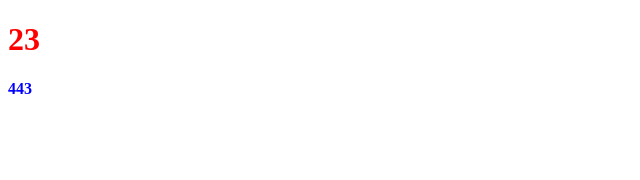
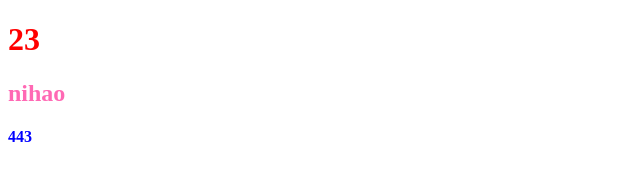
Before and after one commit to LiFangYu-2000/probjet_02, a plain HTML site: page index.html in a window 1280 px wide. Shown: the whole page, without its empty margins (0-640 px from the left). Drawn offline with Linux system fonts and the light colour scheme.

Commit message:
冲突测试

```diff
--- a/dome.css
+++ b/dome.css
@@ -5,3 +5,7 @@ h1 {
 h4 {
   color: blue;
 }
+h2 {
+  color: hotpink;
+  font-weight: 700;
+}
--- a/index.html
+++ b/index.html
@@ -9,7 +9,7 @@
   </head>
   <body>
     <h1>23</h1>
-
+    <h2>nihao</h2>
     <h4>443</h4>
   </body>
 </html>
```
